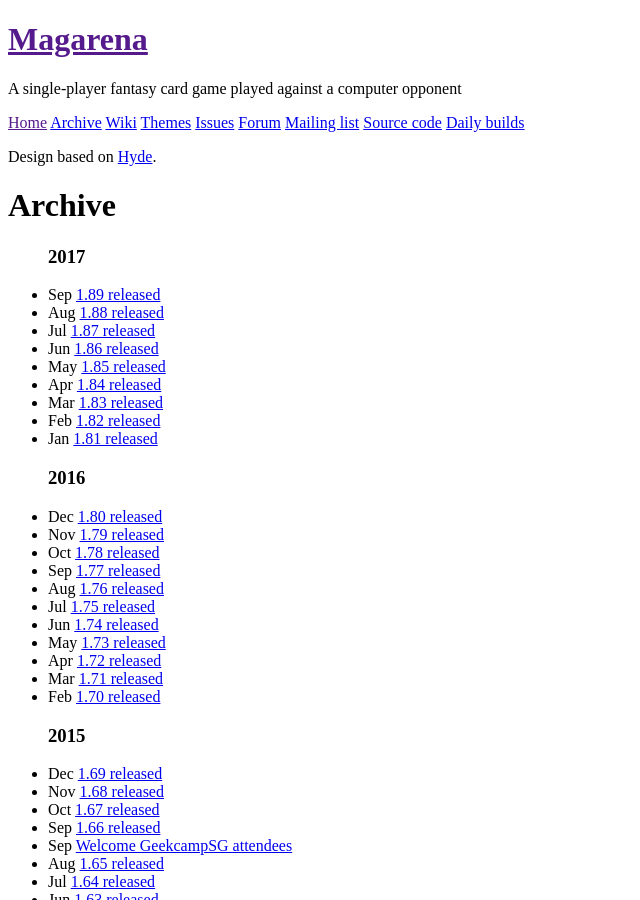
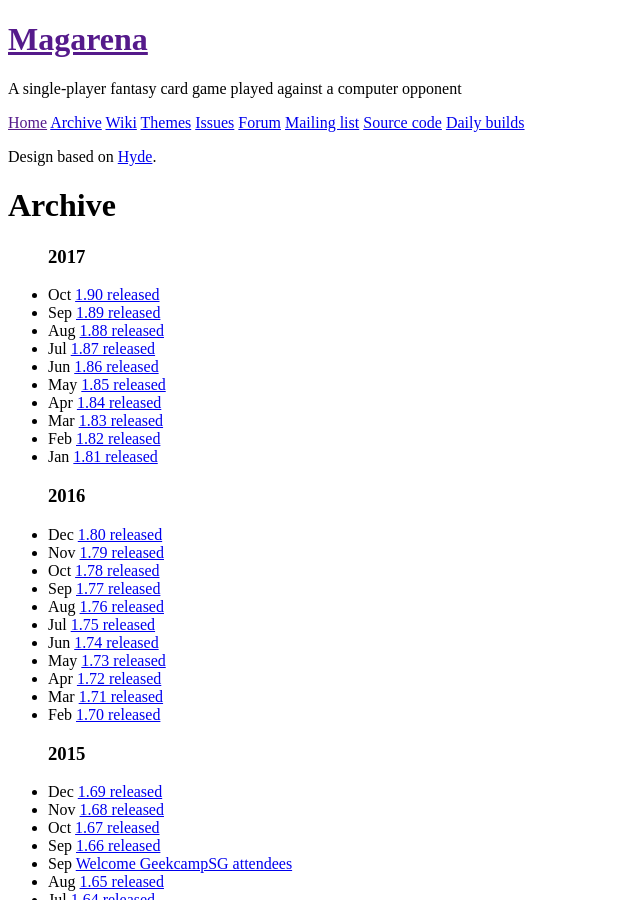
Before and after one commit to magarena/magarena.github.io, a Jekyll site: the page built from archive.md, in a window 1280 px wide and 900 px high. Shown: the whole window, without its empty margins (0-640 px from the left). Built offline with Jekyll 4.4.1, drawn with Linux system fonts in a browser that asks for light colours.

Commit message:
release post for 1.90

```diff
--- a/_config.yml
+++ b/_config.yml
@@ -20,7 +20,7 @@
 paginate:         1
 
 # Custom vars
-version:          '1.89'
+version:          '1.90'
 
 github:
   repo:           //github.com/magarena/magarena
```
Also changed, not shown: _posts/2017-10-29-1-90-released.md (added, +6 -0 lines).
